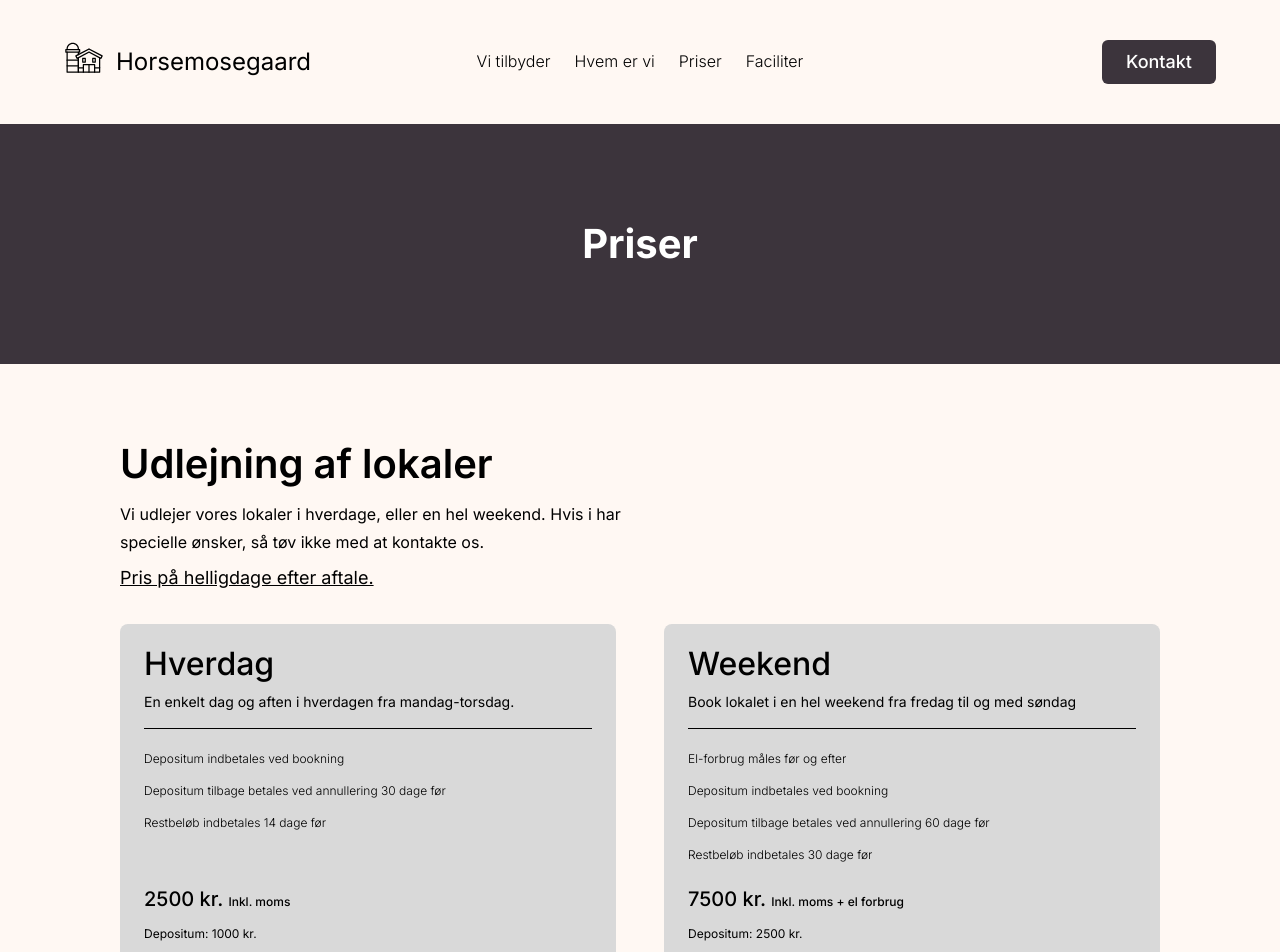
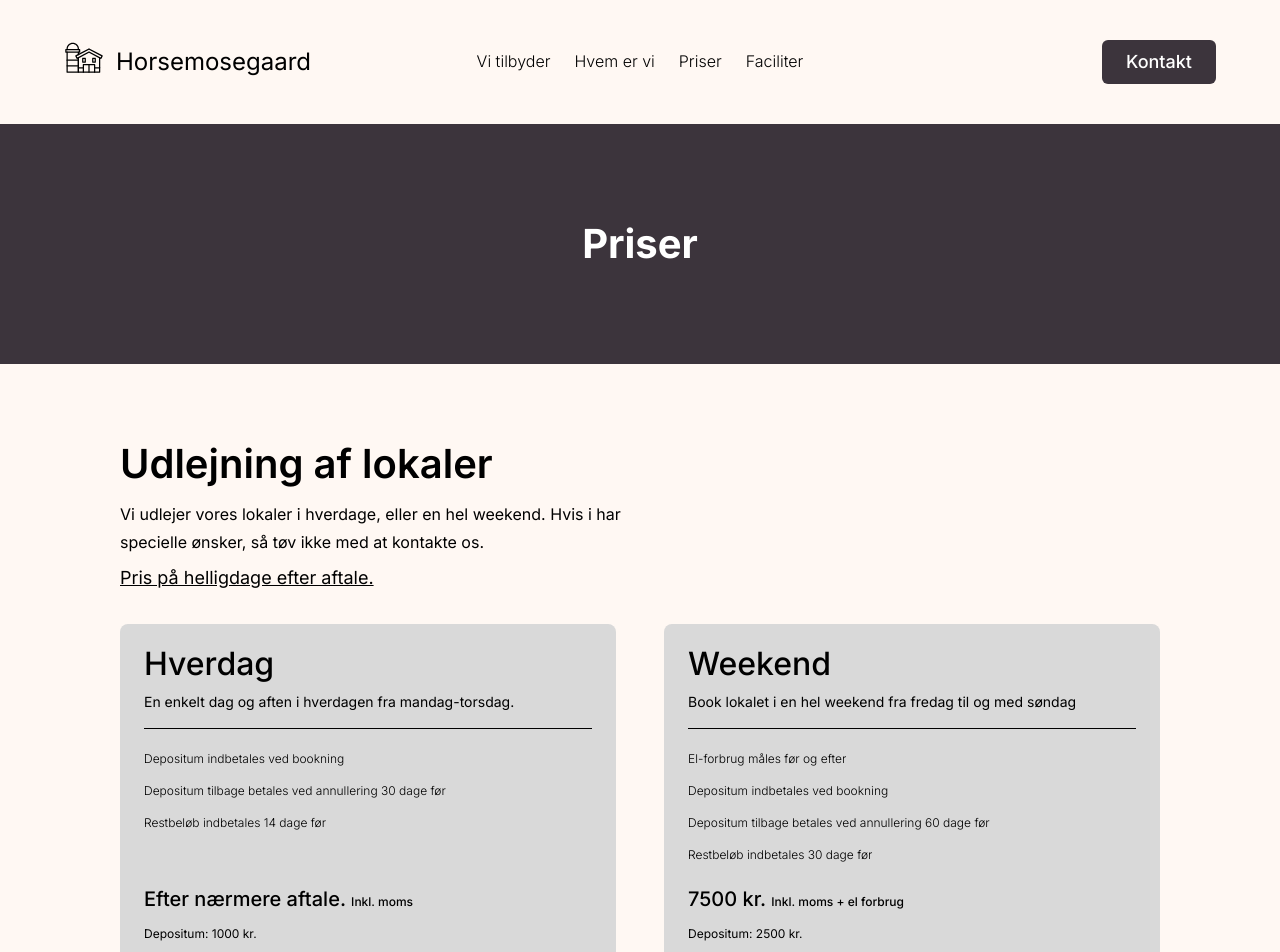
Before and after one commit to emil584c/horsemosegaard-next, a Next.js app: page /priser in a window 1280 px wide. Shown: the top 952 px of the page. Built offline with nearby package versions, Linux system fonts and the light colour scheme.

Commit message:
price change

```diff
--- a/src/app/priser/page.js
+++ b/src/app/priser/page.js
@@ -16,7 +16,7 @@ export default function Prices() {
         prices={[
           {
             title: "Hverdag",
-            price: "2500 kr.",
+            price: "Efter nærmere aftale.",
             deposit: "1000 kr.",
             text: "En enkelt dag og aften i hverdagen fra mandag-torsdag.",
             listItems: [
```
